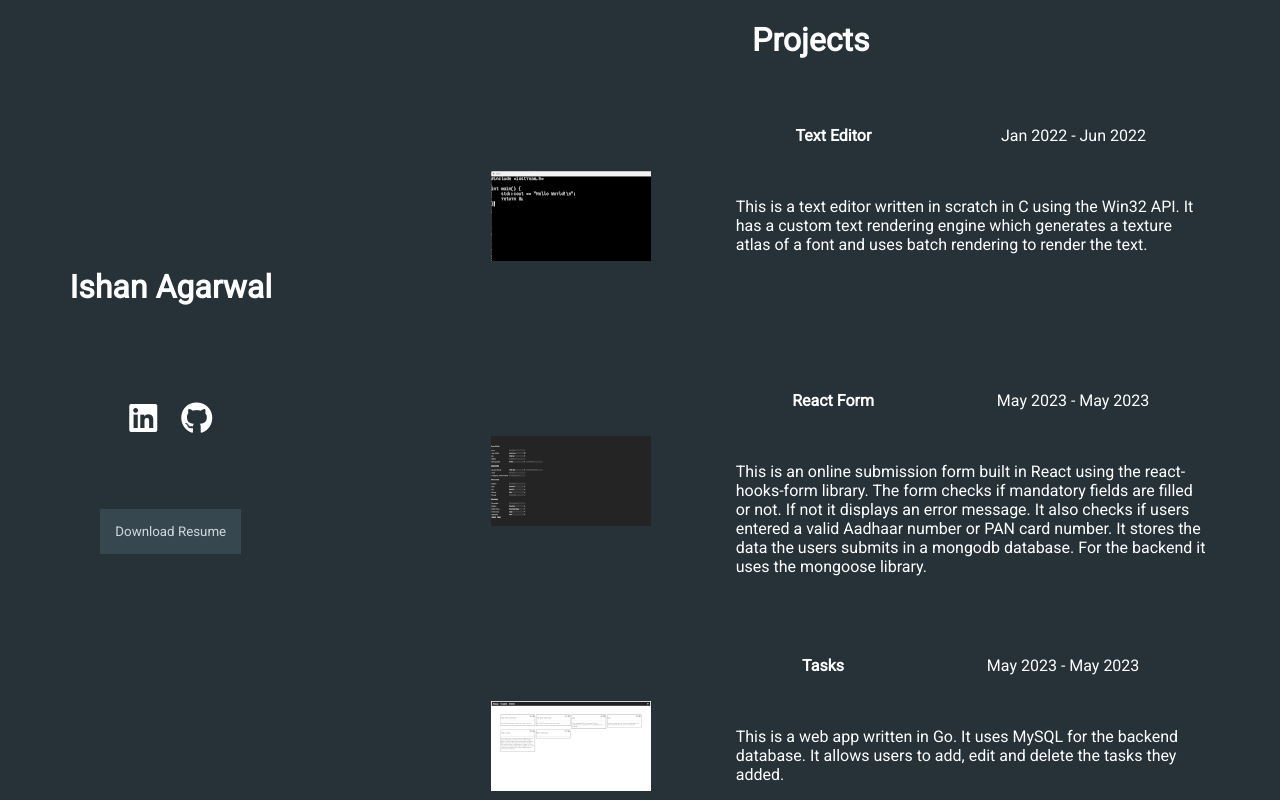
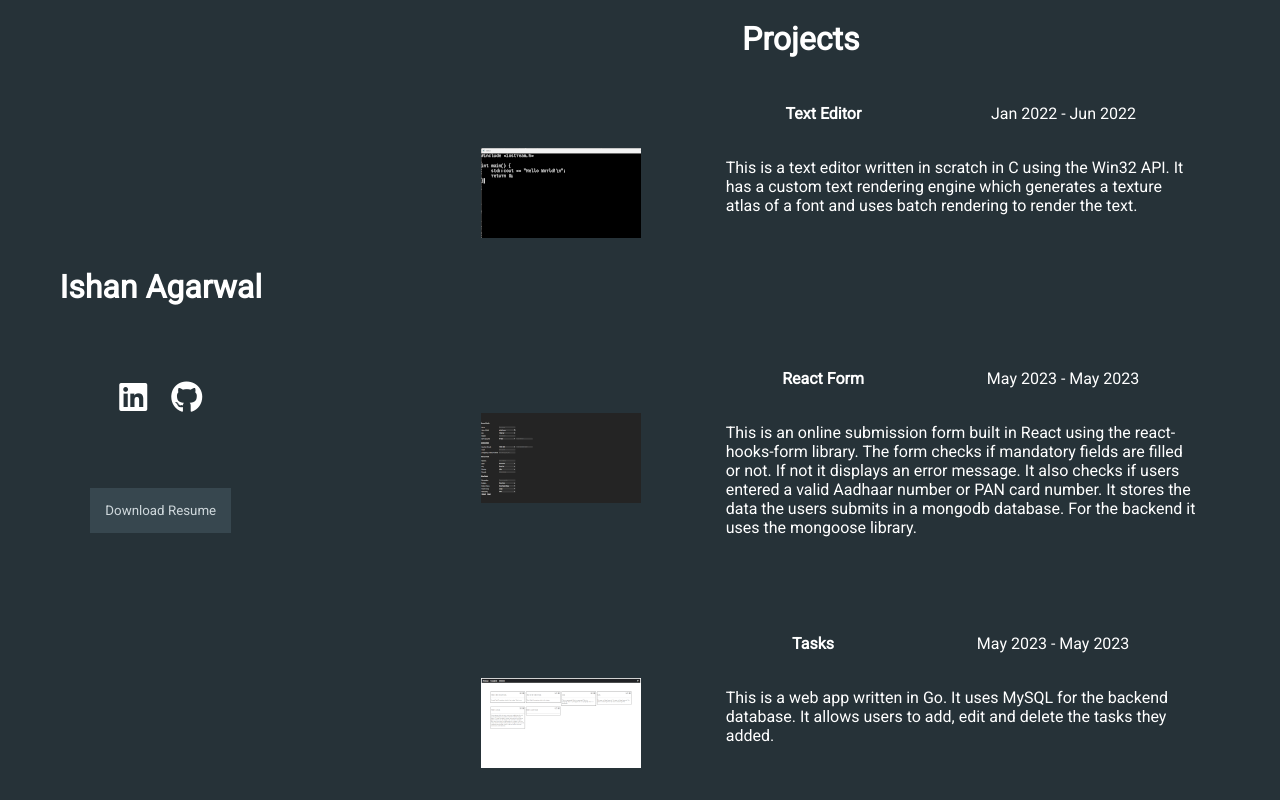
Before and after one commit to ishan9299/Website, a plain HTML site: page index.html in a window 1280 px wide. Drawn offline with Linux system fonts and the light colour scheme.

Commit message:
add padding

```diff
--- a/style.css
+++ b/style.css
@@ -2,6 +2,9 @@
 
 * {
   font-family: 'Roboto', sans-serif;
+  /* font-size: 1rem; */
+  margin: 0;
+  padding: 0;
 }
 
 :root {
@@ -11,10 +14,8 @@
 }
 
 body {
-  margin: 0;
-  padding: 0;
   /* background-color: #000000; */
-  overflow: hidden;
+  /* overflow: hidden; */
   height: 100%;
   display: flex;
 }
@@ -97,6 +98,7 @@ body {
   justify-content: center;
   align-content: center;
   overflow: auto;
+  padding: 20px;
 }
 
 .content-header {
@@ -170,6 +172,7 @@ body {
 .content-card-screenshot img {
   width: 160px;
   aspect-ratio: 16 / 9;
+  /* padding: 10px; */
 }
 
 .content-card-header {
```
